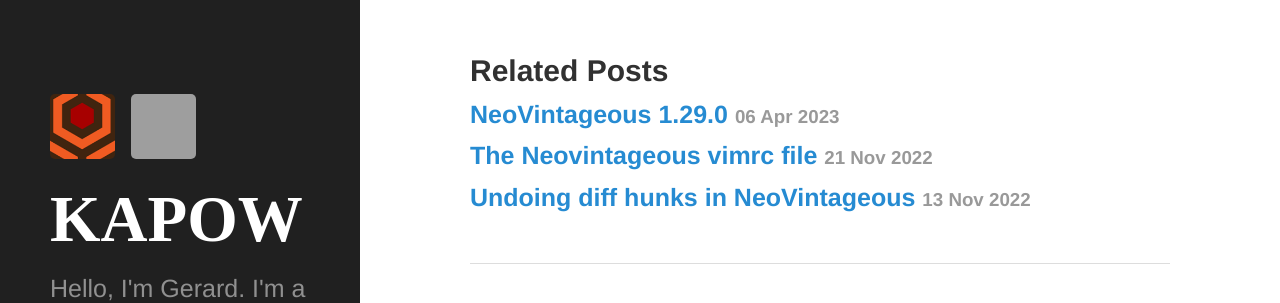
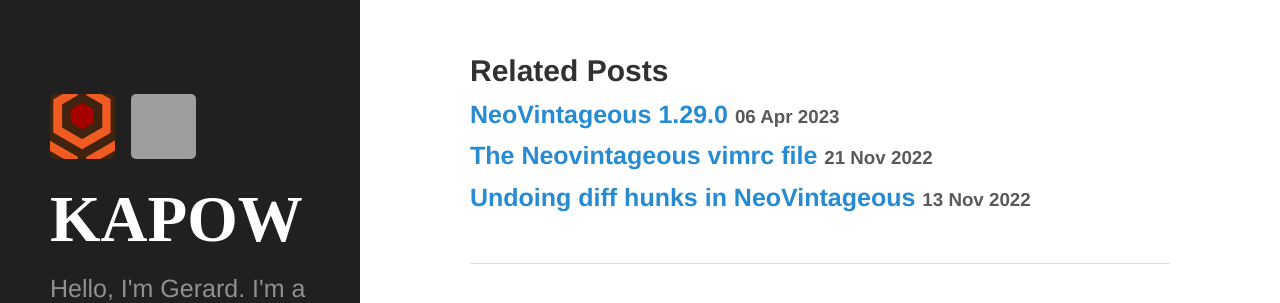
Before and after one commit to gerardroche/gerardroche.github.io, a Jekyll site: the page built from _posts/2023-04-05-neovintageous-1.28.0.md, in a window 1280 px wide and 1400 px high, scrolled down 340 px. Shown: the part 793-1096 px from the top of the window. Built offline with Jekyll 4.4.1, drawn with Linux system fonts in a browser that asks for light colours; grey boxes are pictures that could not be loaded.

Commit message:
:racehorse:

```diff
--- a/_includes/icon-link-github.html
+++ b/_includes/icon-link-github.html
@@ -1,3 +1,3 @@
-<a href="https://github.com/{{ site.github.username }}" class="icon-link">
+<a href="https://github.com/{{ site.github.username }}" class="icon-link" aria-label="Gerard's GitHub">
     <svg xmlns="http://www.w3.org/2000/svg" width="24" height="24"><path fill="{{ include.fill }}" d="M12 0C5.374 0 0 5.373 0 12c0 5.302 3.438 9.8 8.207 11.387.599.111.793-.261.793-.577v-2.234c-3.338.726-4.033-1.416-4.033-1.416-.546-1.387-1.333-1.756-1.333-1.756-1.089-.745.083-.729.083-.729 1.205.084 1.839 1.237 1.839 1.237 1.07 1.834 2.807 1.304 3.492.997.107-.775.418-1.305.762-1.604-2.665-.305-5.467-1.334-5.467-5.931 0-1.311.469-2.381 1.236-3.221-.124-.303-.535-1.524.117-3.176 0 0 1.008-.322 3.301 1.23A11.509 11.509 0 0 1 12 5.803c1.02.005 2.047.138 3.006.404 2.291-1.552 3.297-1.23 3.297-1.23.653 1.653.242 2.874.118 3.176.77.84 1.235 1.911 1.235 3.221 0 4.609-2.807 5.624-5.479 5.921.43.372.823 1.102.823 2.222v3.293c0 .319.192.694.801.576C20.566 21.797 24 17.3 24 12c0-6.627-5.373-12-12-12z"/></svg>
 </a>
--- a/_includes/icon-link-wishlist.html
+++ b/_includes/icon-link-wishlist.html
@@ -1,3 +1,3 @@
-<a href="https://www.amazon.co.uk/hz/wishlist/ls/34XFZAE2NE2UR/ref=nav_wishlist_lists_2" class="icon-link">
+<a href="https://www.amazon.co.uk/hz/wishlist/ls/34XFZAE2NE2UR/ref=nav_wishlist_lists_2" class="icon-link" aria-label="Gerard's Amazon wishlist">
     <svg xmlns="http://www.w3.org/2000/svg" width="24" height="24"><path fill="{{ include.fill }}" fill-rule="evenodd" d="M13.958 10.09c0 1.232.029 2.256-.591 3.351-.502.891-1.301 1.438-2.186 1.438-1.214 0-1.922-.924-1.922-2.292 0-2.692 2.415-3.182 4.7-3.182v.685zm3.186 7.705a.65.65 0 0 1-.745.074c-1.052-.872-1.238-1.276-1.814-2.106-1.734 1.767-2.962 2.297-5.209 2.297-2.66 0-4.731-1.641-4.731-4.925 0-2.565 1.391-4.309 3.37-5.164 1.715-.754 4.11-.891 5.942-1.095v-.41c0-.753.06-1.642-.383-2.294-.385-.579-1.124-.82-1.775-.82-1.205 0-2.277.618-2.54 1.897-.054.285-.261.567-.549.582l-3.061-.333c-.259-.056-.548-.266-.472-.66C5.881 1.122 9.237 0 12.243 0c1.537 0 3.547.41 4.758 1.574 1.538 1.436 1.392 3.352 1.392 5.438v4.923c0 1.481.616 2.13 1.192 2.929.204.287.247.63-.01.839-.647.541-1.794 1.537-2.423 2.099l-.008-.007zm3.559 1.988c-2.748 1.472-5.735 2.181-8.453 2.181-4.027 0-7.927-1.393-11.081-3.706-.277-.202-.481.154-.251.416C3.843 22 7.704 24 11.994 24c3.061 0 6.614-1.214 9.066-3.494.406-.377.058-.945-.357-.723zm.67 2.216c-.091.227.104.32.31.147 1.339-1.12 1.685-3.466 1.411-3.804-.272-.336-2.612-.626-4.04.377-.22.154-.182.367.062.337.805-.096 2.595-.312 2.913.098.319.41-.355 2.094-.656 2.845z" clip-rule="evenodd"/></svg>
 </a>
--- a/_layouts/post.html
+++ b/_layouts/post.html
@@ -40,6 +40,6 @@
   <p>Be notified of new posts. <a href="{{ "/feed.xml" | relative_url }}">Subscribe to the RSS feed.</a><p>
 </div>
 
-<div class="links">
+<div class="external">
   {% include icon-links.html fill="black" %}
 </div>
--- a/_sass/_hyde.scss
+++ b/_sass/_hyde.scss
@@ -33,7 +33,7 @@
 
 .tip .tip-heading { float: left; margin-right: .3rem;}
 
-.questions, .related, .notified, .links {
+.questions, .related, .notified, .external {
   border-top: 1px solid #ddd;
   border-bottom: none;
   padding: 2rem 0 1.5rem 0;
@@ -50,7 +50,7 @@
   background: #333;
 }
 
-.links .icon-links a:hover {
+.external .icon-links a:hover {
   background: #eee;
 }
 
@@ -87,3 +87,7 @@
 a.kapow {
   text-decoration: none;
 }
+
+.related-posts li small {
+  color: #595959;
+}
```
